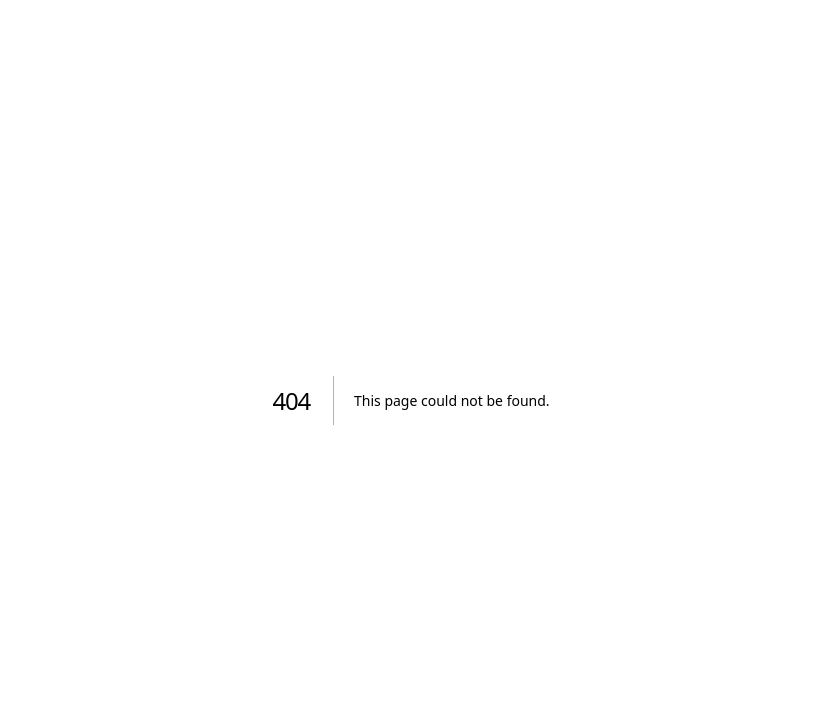
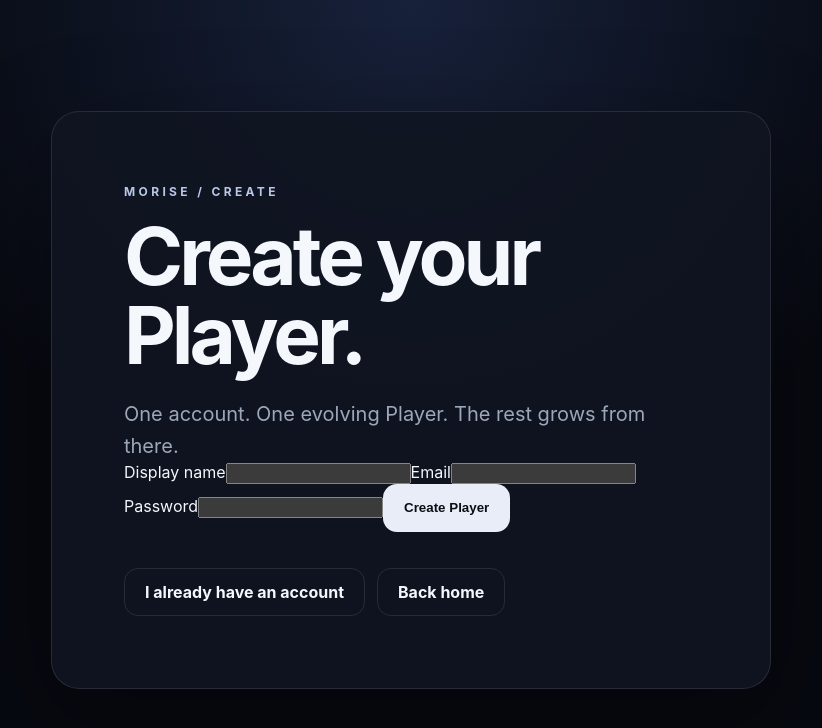
Before and after one commit to Ndombe234/MOIRISE, a Next.js app: page /auth/sign-up in a window 1280 px wide. Before the commit this address had no page. Shown: the top 728 px of the page, without its empty margins (229-1051 px from the left). Built offline with nearby package versions, Linux system fonts and the light colour scheme.

Commit message:
feat(auth): add app/auth/sign-up/page.tsx

```diff
--- /dev/null
+++ b/app/auth/sign-up/page.tsx
@@ -0,0 +1,81 @@
+"use client";
+
+import Link from "next/link";
+import { useRouter } from "next/navigation";
+import { useState, type FormEvent } from "react";
+import { createClient } from "@/lib/supabase/client";
+
+export default function SignUpPage() {
+  const router = useRouter();
+  const [displayName, setDisplayName] = useState("");
+  const [email, setEmail] = useState("");
+  const [password, setPassword] = useState("");
+  const [error, setError] = useState("");
+  const [notice, setNotice] = useState("");
+  const [loading, setLoading] = useState(false);
+
+  async function handleSubmit(event: FormEvent<HTMLFormElement>) {
+    event.preventDefault();
+    setError("");
+    setNotice("");
+    setLoading(true);
+
+    const supabase = createClient();
+    const { data, error: signUpError } = await supabase.auth.signUp({
+      email: email.trim(),
+      password,
+      options: {
+        data: { display_name: displayName.trim() },
+        emailRedirectTo: window.location.origin + "/auth/callback",
+      },
+    });
+
+    if (signUpError) {
+      setError(signUpError.message);
+      setLoading(false);
+      return;
+    }
+
+    if (data.session) {
+      router.replace("/system");
+      router.refresh();
+      return;
+    }
+
+    setNotice("Account created. Check your email to confirm your account, then return to MORISE.");
+    setLoading(false);
+  }
+
+  return (
+    <main>
+      <section className="hero" aria-labelledby="title">
+        <p className="eyebrow">MORISE / CREATE</p>
+        <h1 id="title">Create your Player.</h1>
+        <p className="lead">One account. One evolving Player. The rest grows from there.</p>
+        <form className="form" onSubmit={handleSubmit}>
+          <label className="field">
+            <span>Display name</span>
+            <input className="input" autoComplete="name" maxLength={50} required value={displayName} onChange={(event) => setDisplayName(event.target.value)} />
+          </label>
+          <label className="field">
+            <span>Email</span>
+            <input className="input" autoComplete="email" inputMode="email" required type="email" value={email} onChange={(event) => setEmail(event.target.value)} />
+          </label>
+          <label className="field">
+            <span>Password</span>
+            <input className="input" autoComplete="new-password" minLength={8} required type="password" value={password} onChange={(event) => setPassword(event.target.value)} />
+          </label>
+          {error ? <p className="notice error">{error}</p> : null}
+          {notice ? <p className="notice success">{notice}</p> : null}
+          <button className="button" type="submit" disabled={loading}>
+            {loading ? "Creating…" : "Create Player"}
+          </button>
+        </form>
+        <div className="actions">
+          <Link className="button secondary" href="/auth/sign-in">I already have an account</Link>
+          <Link className="button secondary" href="/">Back home</Link>
+        </div>
+      </section>
+    </main>
+  );
+}
```
